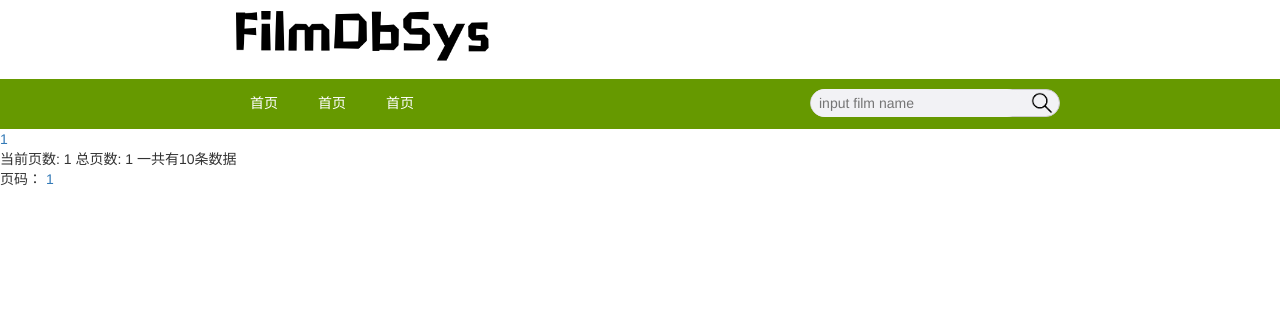
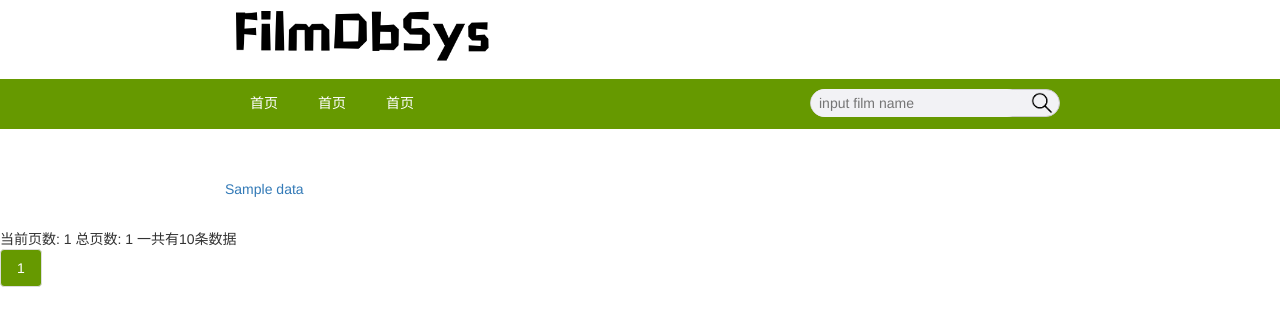
Before and after one commit to ICEorz/filmdatabasesystem, a Flask app: template filmDatabaseSystem/templates/searchresult.html in a window 1280 px wide. Shown: the top 326 px of the page. Run offline with Flask 2, Linux system fonts and the light colour scheme; the template is opened without the code that fills it: most values are stand-ins (such as "Sample title", 1, 10 or a date in 2020); parts of the project's set-up code (start-up, migrations or seed data) failed here and were passed over; some libraries are stand-ins or nearby versions.

Commit message:
modified personserch and search result

```diff
--- a/filmDatabaseSystem/run.py
+++ b/filmDatabaseSystem/run.py
@@ -17,13 +17,18 @@ def index():
 
 
 @app.route('/searchresult', methods=['POST', 'GET'])
-def searchresult(nowname=nname):
+def searchresult(nowname=['']):
     if request.method == 'POST':
         res = request.form
         nowname = [res['Name']]
         page = 1
     else:
+        namem = request.args.get('nowname', None)
         page = request.args.get('page', 1, type=int)
+        if namem:
+            nowname = [namem]
+
+
     '''
         查找电影名
         查找人名
@@ -40,7 +45,7 @@ def searchresult(nowname=nname):
     else:
         personres = db.get_film_by_person_name(fname)
         if personres:
-            res_list = [personres[0].name]
+            res_list = personres
         else:
             genreres = db.get_film_by_genre_name(fname)
             if genreres:
@@ -51,27 +56,35 @@ def searchresult(nowname=nname):
                     res_list = partlist
                 else:
                     res_list = db.get_film_by_fuzz_name(fname) + db.get_film_by_fuzz_person_name(fname)
-    isperson = []
-    for k in res_list:
-        if db.get_film_by_person_name(k):
-            isperson.append(True)
+
+    # dataprocess
+    data_list = []
+    for item in res_list:
+        if db.get_film_by_exact_name(item):
+            fm = db.get_film_by_exact_name(item)[0]
+            data_list.append(
+                [
+                    False,  # isperson
+                    fm,  # data
+                ]
+            )
         else:
-            isperson.append(False)
+            data_list.append(
+                [
+                    True,  # isperson
+                    item  # name
+                ]
+            )
+    # pagination
 
-    datalist = []
-    for k in range(len(res_list)):
-        datalist.append((res_list[k], isperson[k]))
-    # 分页
     limit = 10
-
-
     start = (page - 1) * limit
-    end = page * limit if len(datalist) > page * limit else len(datalist)
+    end = page * limit if len(data_list) > page * limit else len(data_list)
     per_page = int(request.args.get('per_page', 2))
 
-    paginate = Pagination(datalist, page, per_page=10, total=len(datalist), items=datalist[start:end])
+    paginate = Pagination(data_list, page, per_page=10, total=len(data_list), items=data_list[start:end])
     data = paginate.items
-    return render_template('searchresult.html', paginate=paginate, data=data)
+    return render_template('searchresult.html', pagename=nowname, paginate=paginate, data=data)
 
 
 @app.route('/details/<name>')
--- a/filmDatabaseSystem/static/css/navi.css
+++ b/filmDatabaseSystem/static/css/navi.css
@@ -28,7 +28,7 @@ img {
 }
 
 #navi a:hover {
-    background-color: #060;: ;
+    background-color: #060;
 }
 
 .naviitem {
--- a/filmDatabaseSystem/static/css/searchresult.css
+++ b/filmDatabaseSystem/static/css/searchresult.css
@@ -1,2 +1,41 @@
 @import "mainhead.css";
 @import "navi.css";
+
+ul.pagination {
+    display: inline-block;
+    padding: 0;
+    margin: 0;
+}
+
+ul.pagination li {
+    display: inline;
+}
+
+ul.pagination li a {
+    color: black;
+    float: left;
+    padding: 8px 16px;
+    text-decoration: none;
+}
+
+ul.pagination li a.active {
+    background-color: #690;
+    color: white;
+}
+
+ul.pagination li a:hover:not(.active) {
+    background-color: #ddd;
+}
+
+#datalist {
+    margin-left: 225px;
+    margin-top: 50px;
+}
+
+.searchinfo {
+    margin: 30px 0;
+}
+
+.filminfo {
+    display: flex;
+}
--- a/filmDatabaseSystem/templates/searchresult.html
+++ b/filmDatabaseSystem/templates/searchresult.html
@@ -9,7 +9,7 @@
     <script src="{{ url_for('static', filename='js/jquery-3.5.1.min.js') }}"></script>
     <script src="{{ url_for('static', filename='js/bootstrap.min.js') }}"></script>
 </head>
-<body>
+<div>
     <div id="mailhead">
         <div id="mainimg">
             <a href="{{ url_for('index') }}" >
@@ -32,31 +32,49 @@
             </ul>
         </div>
     </div>
-    {% for d in data %}
-    {% if d[1] == True %}
-        <a href="{{ url_for('searchresult', name=d[0]) }}">{{ d[0] }}</a><br>
-    {% else %}
-        <a href="{{ url_for('details', name=d[0]) }}">{{ d[0] }}</a><br>
-    {% endif %}
-    {% endfor %}
+    <div id="datalist">
+        {% for d in data %}
+            {% if d[0] %}
+                <div class="searchinfo">
+                    <a href="{{ url_for('searchresult', nowname=d[1]) }}">{{ d[1] }}</a>
+                </div>
+            {% else %}
+                <div class="searchinfo">
+                    <div class="filminfo">
+                        <a href="{{ url_for('details', name=d[1].name) }}">
+                            <img src="/static/image/filmimage/{{ d[1].id }}.jpg" width="130">
+                        </a>
+                        <a href="{{ url_for('details', name=d[1].name) }}">{{ d[1].name }}</a>
+                    </div>
+                </div>
+            {% endif %}
+        {% endfor %}
+    </div>
 
     <div id="pageinfo">
         当前页数: {{ paginate.page }}
         总页数: {{ paginate.pages }}
         一共有{{ paginate.total }}条数据
-        <div id="pageinfobtn">
+        <br>
+        <ul class="pagination">
             {% if paginate.has_prev %}
-                <a href="{{ url_for('searchresult', page=paginate.prev_num ) }}">上一页</a>
+                <li><a href="{{ url_for('searchresult', nowname=pagename, page=paginate.prev_num ) }}">«</a></li>
             {% endif %}
-            页码：
             {% for i in paginate.iter_pages() %}
-                <a href="{{ url_for('searchresult', page=i ) }}">{{ i }}</a>
+                {% if i %}
+                    {% if i == paginate.page %}
+                        <li><a href="#" class="active">{{ i }}</a></li>
+                    {% else %}
+                        <li><a href="{{ url_for('searchresult', nowname=pagename, page=i ) }}">{{ i }}</a></li>
+                    {% endif %}
+                {% else %}
+                    <li><a href="#">...</a></li>
+                {% endif %}
             {% endfor %}
-
             {% if paginate.has_next %}
-                <a href="{{ url_for('searchresult', page=paginate.next_num ) }}">下一页</a>
+                <li><a href="{{ url_for('searchresult', nowname=pagename, page=paginate.next_num ) }}">»</a></li>
             {% endif %}
-        </div>
+        </ul>
     </div>
 </body>
 </html>
```
Also changed, not shown: filmDatabaseSystem/filmdatabase.py (+4 -5 lines), 2 other files.
